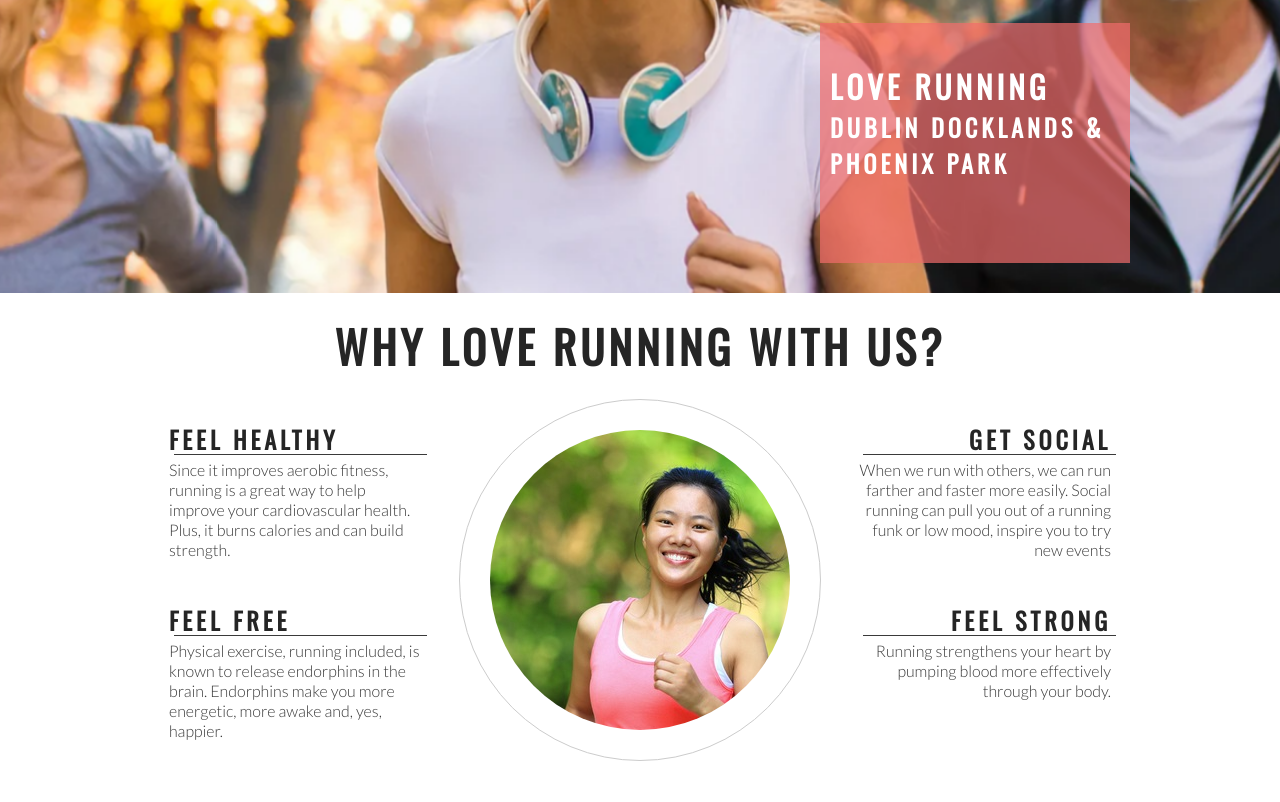
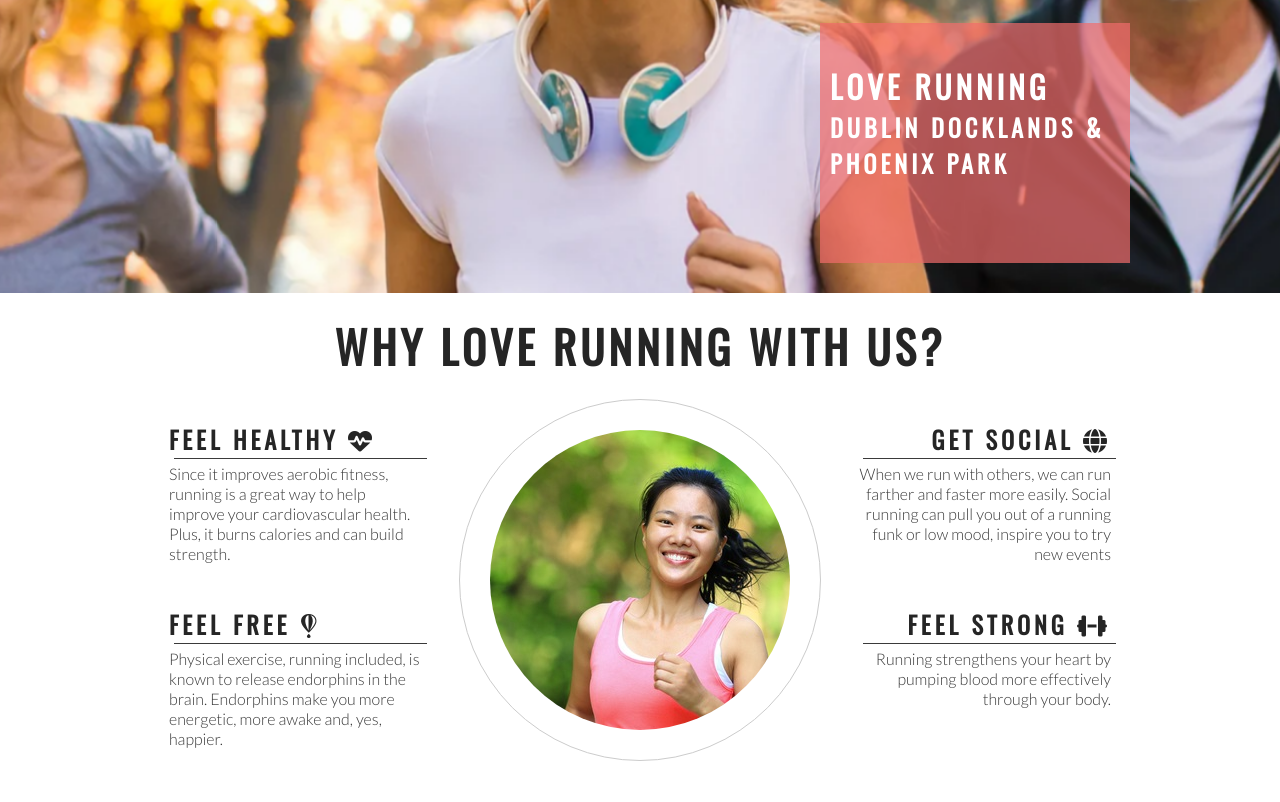
Before and after one commit to Johneriksson88/love-runnin, a plain HTML site: page index.html in a window 1280 px wide. Shown: the part 382-1184 px from the top of the page. Drawn offline with nearby package versions, Linux system fonts and the light colour scheme.

Commit message:
Add Font Awesome icons to club ethos section

```diff
--- a/index.html
+++ b/index.html
@@ -44,25 +44,25 @@
         <h2 id="welcome">Why Love Running With Us?</h2>
         <div id="left-about">
             <div class="left-about-heading">
-                <h2>Feel Healthy</h2>
+                <h2>Feel Healthy <i class="fa-solid fa-heart-pulse"></i></h2>
                 <hr>
                 <p>Since it improves aerobic fitness, running is a great way to help improve your cardiovascular health. Plus, it burns calories and can build strength.</p>
             </div>
             <div class="left-about-heading">
-                <h2>Feel Free</h2>
+                <h2>Feel Free <i class="fa-brands fa-fly"></i></h2>
                 <hr>
                 <p>Physical exercise, running included, is known to release endorphins in the brain. Endorphins make you more energetic, more awake and, yes, happier.</p>
             </div>
         </div>
         <div id="right-about">
             <div class="right-about-heading">
-                <h2>Get Social</h2>
+                <h2>Get Social <i class="fa-solid fa-globe"></i></h2>
                 <hr>
                 <p>When we run with others, we can run farther and faster more easily. Social running can pull you out of a running funk or low mood, inspire you to try new events
                 </p>
             </div>
             <div class="right-about-heading">
-                <h2>Feel Strong</h2>
+                <h2>Feel Strong <i class="fa-solid fa-dumbbell"></i></h2>
                 <hr>
                 <p>Running strengthens your heart by pumping blood more effectively through your body.
                 </p>
@@ -82,6 +82,9 @@
     <footer>
         Social links here
     </footer>
+
+    <!-- font awesome script -->
+    <script src="https://kit.fontawesome.com/17e7553796.js" crossorigin="anonymous"></script>
 </body>
 
 </html>
```
